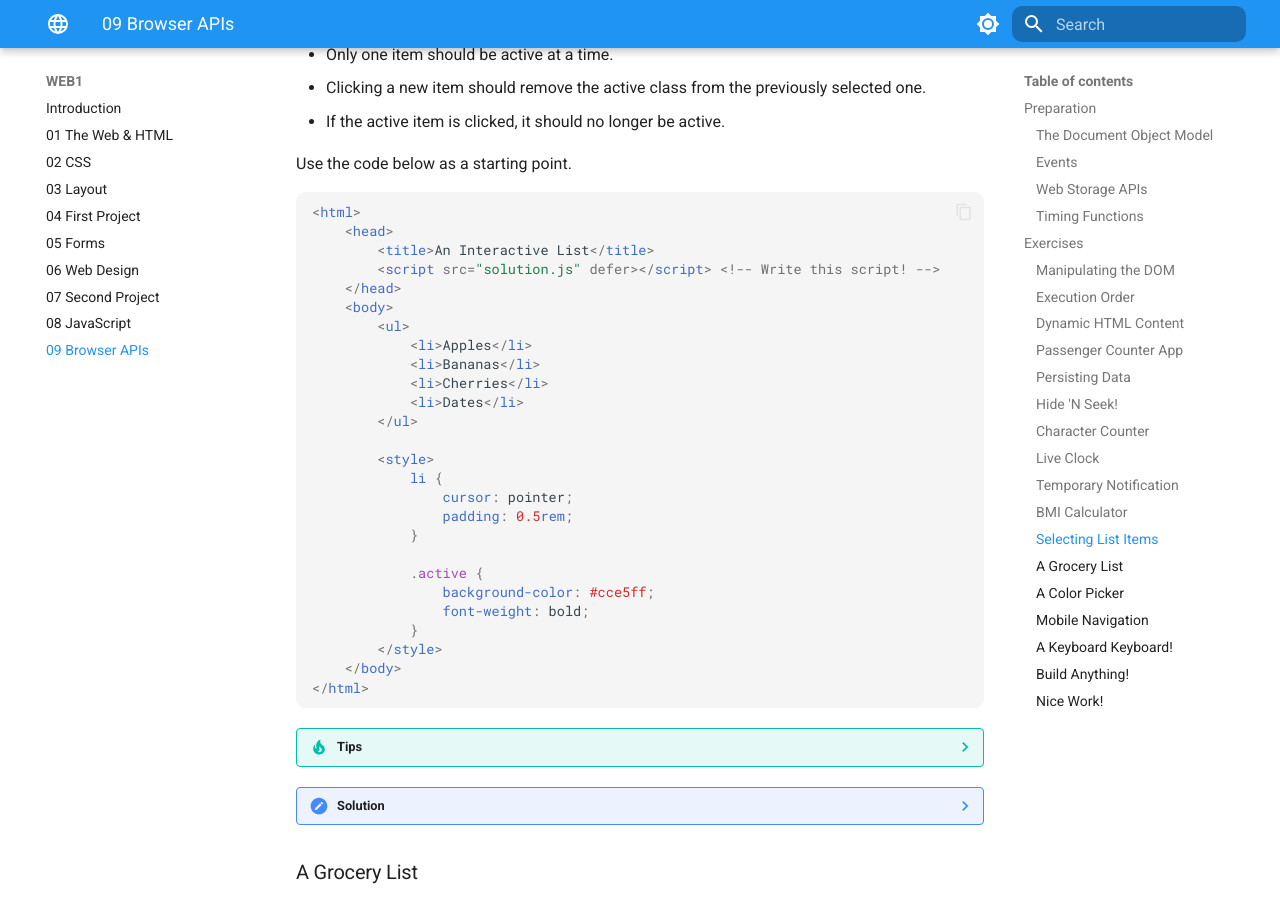
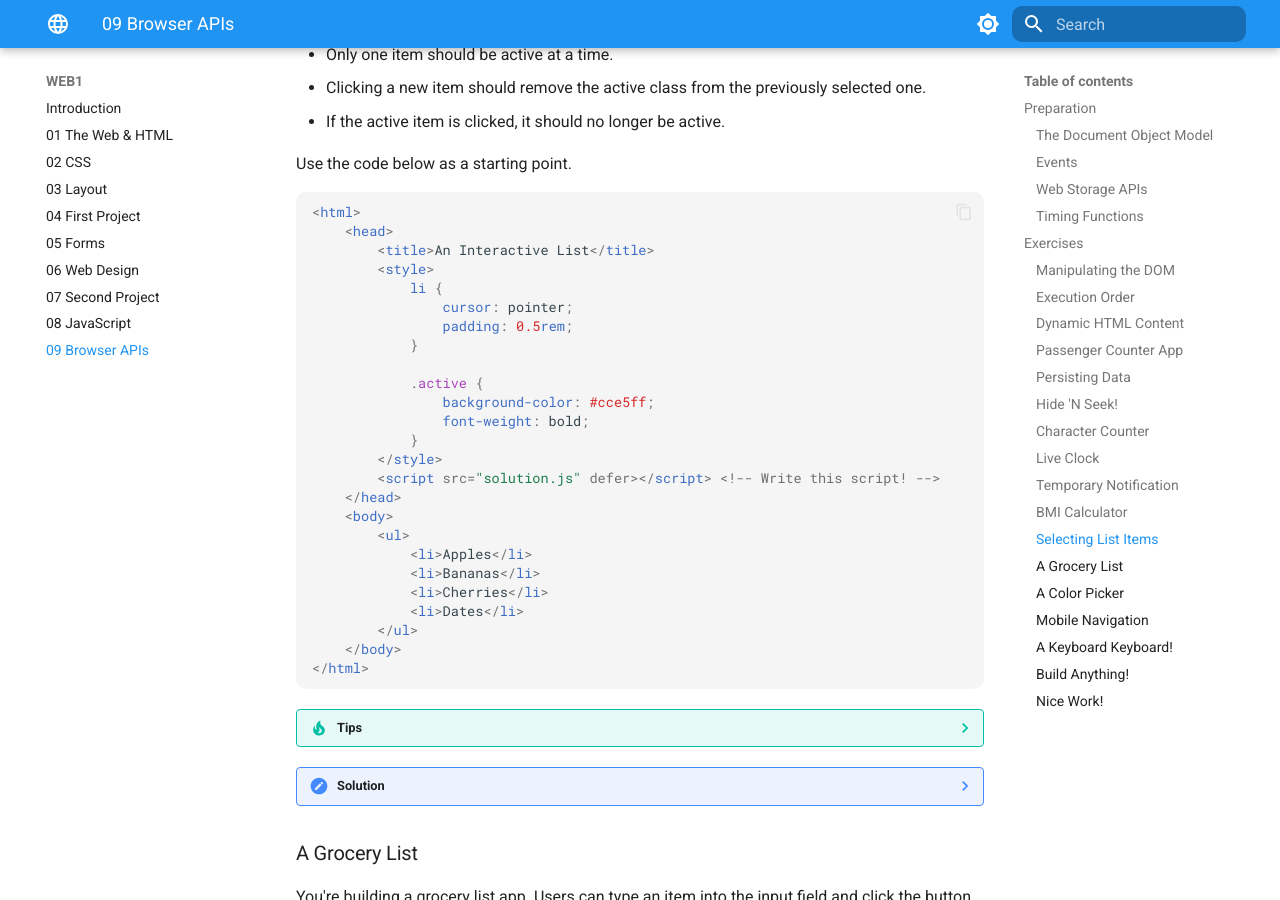
Before and after one commit to KasperKnop/WEB1, an MkDocs documentation site: the page built from docs/09-browser-apis.md, in a window 1280 px wide and 900 px high, scrolled down 8537 px. Built offline with MkDocs 1.6.1 and Material for MkDocs 9.7.7, drawn with Linux system fonts in a browser that asks for light colours; emoji names are drawn with the system emoji font; comment, search, counter and statistics services are not loaded.

Commit message:
small change

````diff
--- a/docs/09-browser-apis.md
+++ b/docs/09-browser-apis.md
@@ -465,16 +465,6 @@ Use the code below as a starting point.
 <html>
     <head>
         <title>An Interactive List</title>
-        <script src="solution.js" defer></script> <!-- Write this script! -->
-    </head>
-    <body>
-        <ul>
-            <li>Apples</li>
-            <li>Bananas</li>
-            <li>Cherries</li>
-            <li>Dates</li>
-        </ul>
-
         <style>
             li {
                 cursor: pointer;
@@ -486,6 +476,15 @@ Use the code below as a starting point.
                 font-weight: bold;
             }
         </style>
+        <script src="solution.js" defer></script> <!-- Write this script! -->
+    </head>
+    <body>
+        <ul>
+            <li>Apples</li>
+            <li>Bananas</li>
+            <li>Cherries</li>
+            <li>Dates</li>
+        </ul>
     </body>
 </html>
 ```
````
